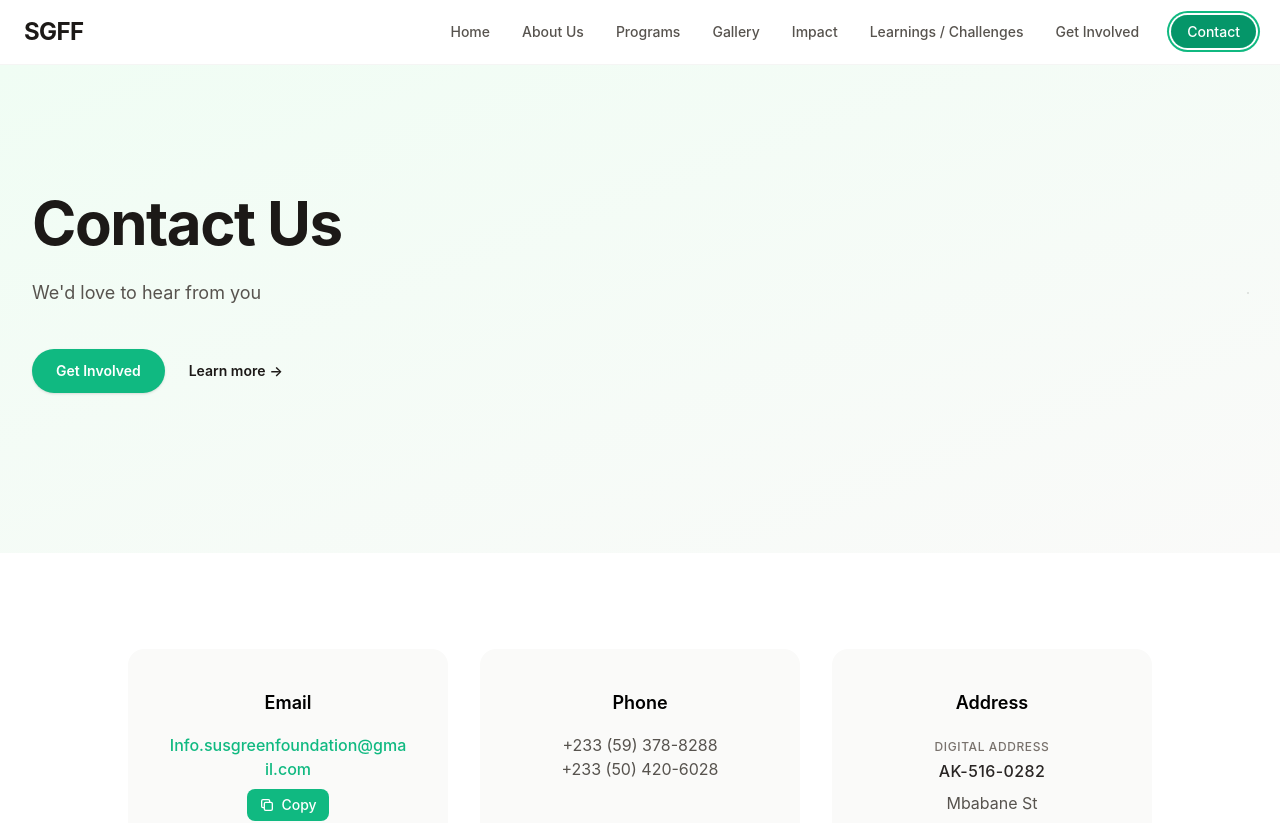
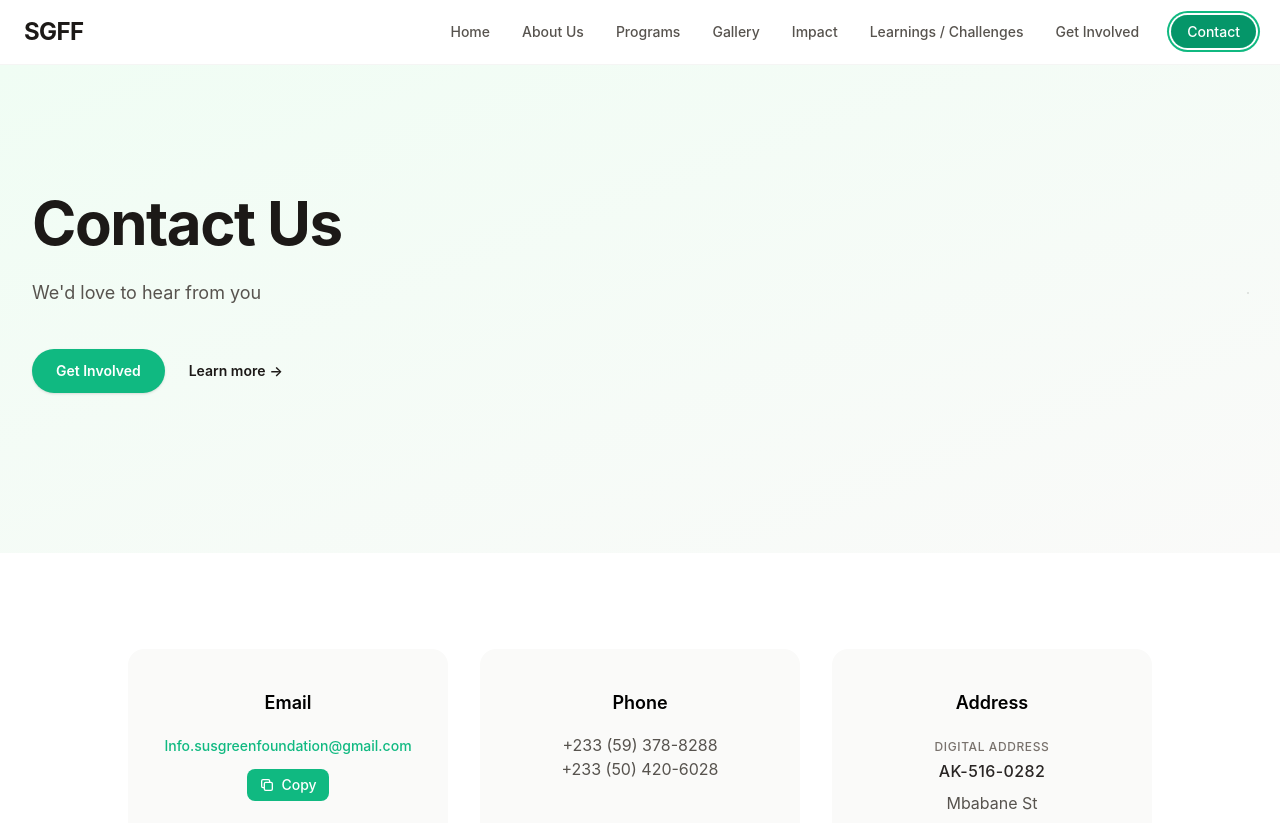
Before and after one commit to carbon-track/godfred, a Next.js app: page /contact in a window 1280 px wide. Shown: the top 823 px of the page. Built offline with nearby package versions, Linux system fonts and the light colour scheme.

Commit message:
updated email ui

```diff
--- a/src/components/ui/EmailWithCopy.js
+++ b/src/components/ui/EmailWithCopy.js
@@ -19,13 +19,15 @@ export default function EmailWithCopy({ email, label = 'Email' }) {
     return (
         <div className="flex flex-col items-center rounded-2xl bg-gray-50 p-10 text-center hover:bg-gray-100 transition-colors">
             <h3 className="mb-4 text-lg font-semibold text-black">{label}</h3>
-            <div className="flex flex-wrap items-center justify-center gap-2">
-                <a
-                    href={`mailto:${email}`}
-                    className="text-primary hover:text-primary-hover transition-colors font-medium break-all"
-                >
-                    {email}
-                </a>
+            <div className="flex flex-col items-center gap-3 w-full min-w-0">
+                <span className="min-w-0 overflow-x-auto overflow-y-hidden text-center [scrollbar-width:thin]">
+                    <a
+                        href={`mailto:${email}`}
+                        className="text-sm text-primary hover:text-primary-hover transition-colors font-medium whitespace-nowrap"
+                    >
+                        {email}
+                    </a>
+                </span>
                 <button
                     type="button"
                     onClick={handleCopy}
```
